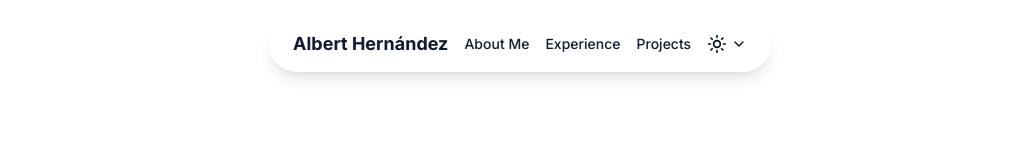
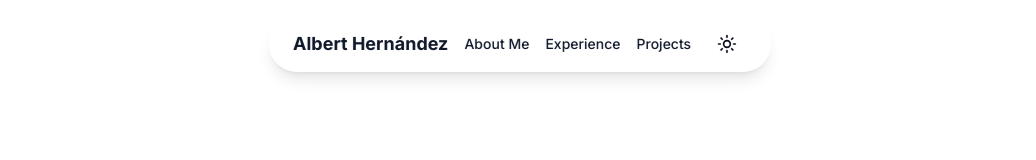
Before and after one commit to AlbertHernandez/alberthernandez.dev, a Next.js app: page / in a window 1280 px wide. Shown: the top 160 px of the page, without its empty margins (120-1156 px from the left). Built offline with nearby package versions, Linux system fonts and the light colour scheme.

Commit message:
v52
Signed-off-by: Albert Hernandez <alberthernandezdev@gmail.com>

```diff
--- a/src/app/page.tsx
+++ b/src/app/page.tsx
@@ -618,9 +618,9 @@ export default function Portfolio() {
               size="icon"
               onClick={toggleDropdown}
               className="rounded-full group hover:bg-transparent"
+              aria-label="Toggle theme"
             >
               {getThemeIcon()}
-              <ChevronDown className="h-4 w-4 ml-1" />
             </Button>
             {dropdownOpen && (
               <div className="absolute right-1/2 transform translate-x-1/2 mt-4 w-48 rounded-md shadow-lg bg-white dark:bg-gray-800 ring-1 ring-black ring-opacity-5">
```
